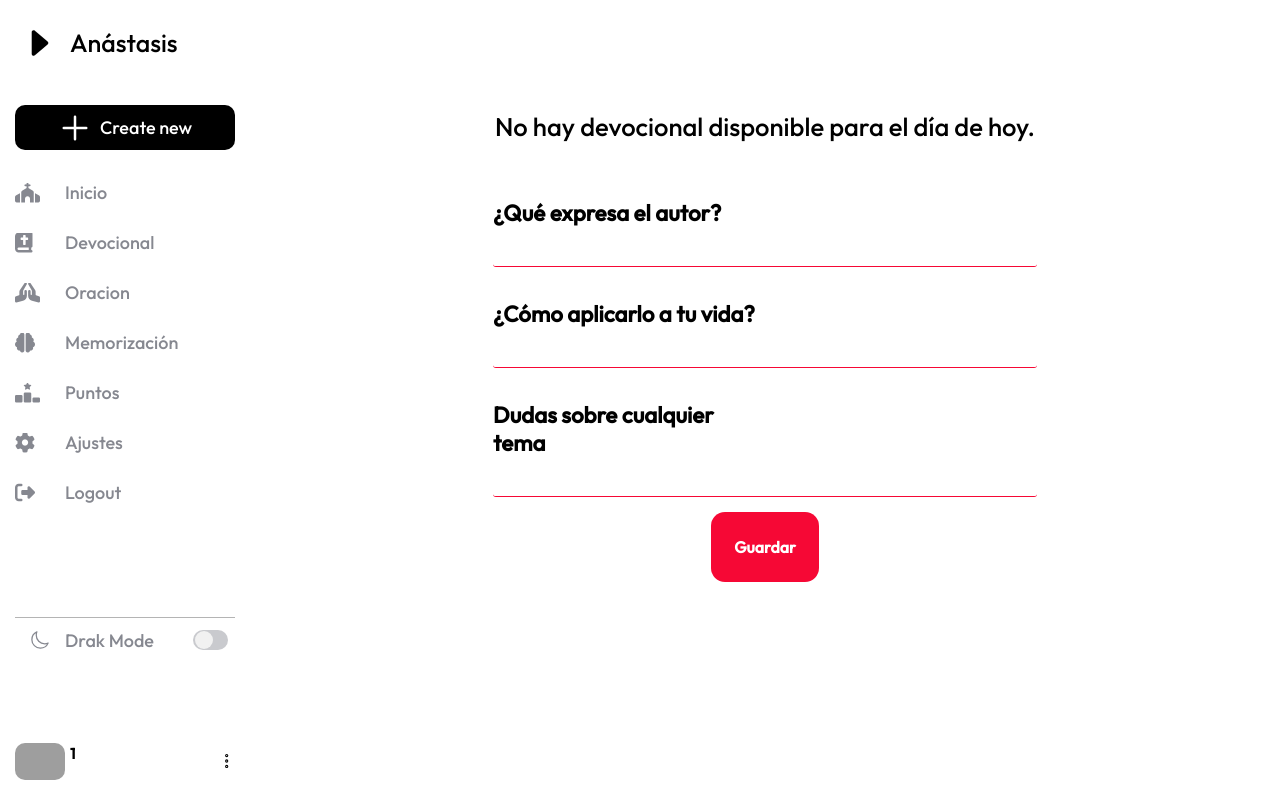
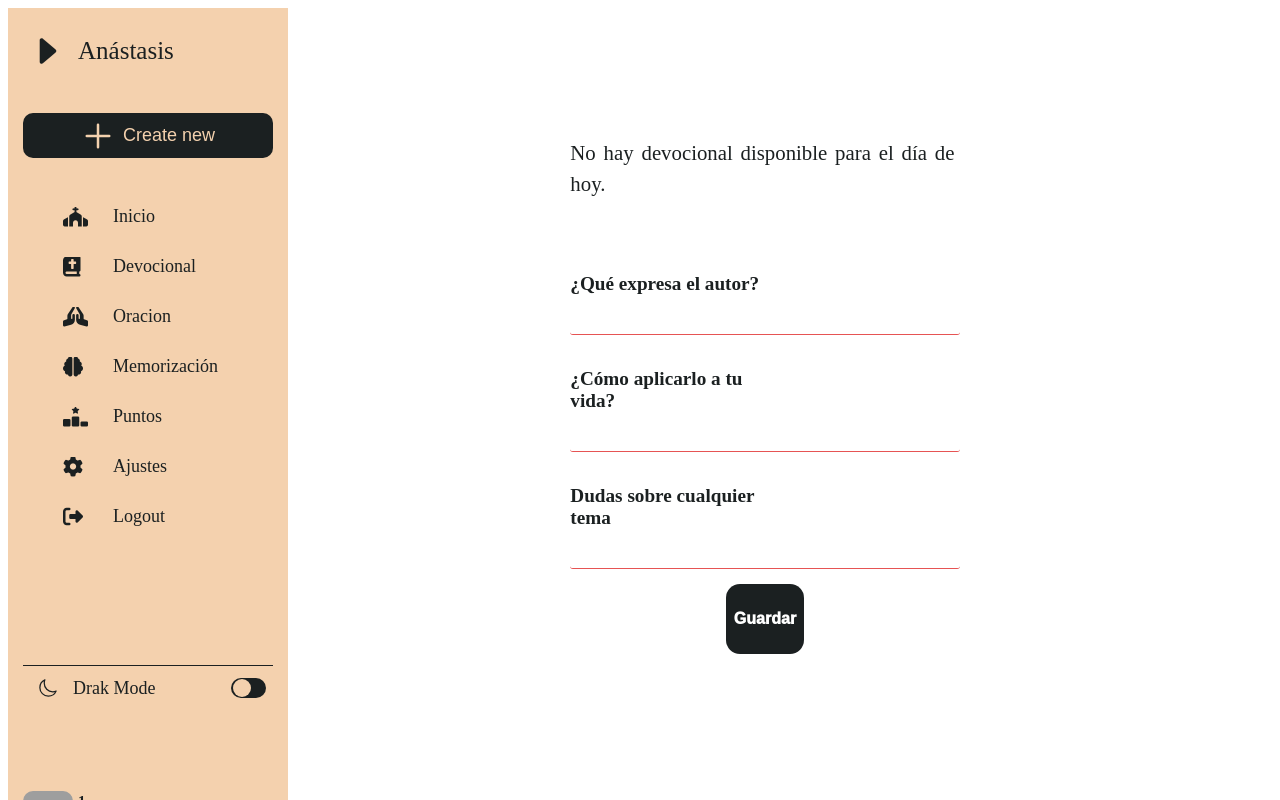
Before and after one commit to wolfiito/asdasdsa, a Flask app: page /hora_silenciosa in a window 1280 px wide. Run offline with Flask 3, Linux system fonts and the light colour scheme; the visitor is signed in with stand-in values (Sample User, id 1); grey boxes are pictures that could not be loaded.

Commit message:
Cambios chidos

```diff
--- a/main.py
+++ b/main.py
@@ -2,11 +2,12 @@ from flask import Flask, render_template, request, redirect, url_for,flash, json
 from flask_login import LoginManager, UserMixin, login_user, login_required, logout_user, current_user
 import json, os
 from datetime import timedelta
+
 app = Flask(__name__)
 
 app.secret_key = 'S0l03nt1D10s'  # Cambia esto por una clave secreta segura.
 
-app.config['PERMANENT_SESSION_LIFETIME'] = timedelta(minutes=1)
+app.config['PERMANENT_SESSION_LIFETIME'] = timedelta(days=1)
 ######################## Manejo de inicio de Sesión ########################
 # Configuración de Flask-Login
 login_manager = LoginManager(app)
@@ -55,24 +56,52 @@ def logout():
 def inicio():
     rol = current_user.role
     usuario = current_user.id
-    print(usuario)
     return render_template('calendario.html', rol = rol, usuario=usuario)
 ############################################################################################
 
 
 ############################ Bloque para la oración ############################
 
-# Retornamos la pagina de oracion
-@app.route('/oracion', methods=['GET', 'POST'])
-@login_required
-def oracion():
-    usuario = current_user.id
-    return render_template('oracion.html', usuario=usuario)
+def cargar_tareas():
+    with open('tareas.json', 'r') as json_file:
+        tareas = json.load(json_file)
+    return tareas
 
-# En el contenido actualizamos la pagina de oraciones personales
-@app.route('/oracionesPersonales')
-def oraciones_personales():
-    return render_template('oracionesPersonales.html')
+@app.route('/oracion')
+def mostrarTareasActivas():
+    tareas = cargar_tareas()
+    return render_template('mostrarTareaActiva.html', tareas=tareas)
+
+@app.route('/marcar_completa', methods=['POST'])
+def marcar_completa():
+    data = request.get_json()
+    index = data.get('index', None)
+    testimonio = data.get('testimonio', '')  # Obtener el testimonio ingresado por el usuario
+
+    if index is not None:
+        index = int(index) - 1
+
+        with open('tareas.json', 'r') as json_file:
+            tareas = json.load(json_file)
+
+            if 0 <= index < len(tareas):
+                tarea = tareas[index]
+
+                if tarea['isActive'] == 'True':
+                    tarea['isActive'] = 'False'
+                    tarea['fechaFinal'] = format_date(datetime.now(), format='d-MMMM-y', locale='es_ES')
+
+                    # Agregar el testimonio si se proporciona
+                    if testimonio:
+                        tarea['testimonio'] = testimonio
+
+        with open('tareas.json', 'w') as json_file:
+            json.dump(tareas, json_file, indent=2)
+
+        # Devolver las tareas actualizadas en la respuesta
+        return jsonify(success=True, tareas_actualizadas=tareas)
+    else:
+        return jsonify(success=False, error='Índice no proporcionado')
 
 ############################################################################################
 
@@ -95,7 +124,7 @@ def hora_silenciosa():
     nombre_dia = dias_semana[fecha_actual.strftime('%A').capitalize()]
     if request.method =='POST':
         if usuario_ha_enviado_formulario_hoy(usuario):
-            return render_template('formulario_ya_enviado.html')  # Mostrar un mensaje de error
+            return render_template('formularioEnviado.html')  # Mostrar un mensaje de error
         else:
             exp_autor = request.form['exp_autor']
             apl_vida = request.form['apl_vida']
@@ -144,7 +173,7 @@ def hora_silenciosa():
             else:
                 datos_envio = {}
 
-            fecha_actual = datetime.now().strftime('%Y-%m-%d')
+            fecha_actual = format_date(datetime.now(), format='y-MM-dd', locale='es_ES')  #datetime.now().strftime('%Y-%m-%d')
             usuario_datos = datos_envio.get(usuario, [])
             usuario_datos.append(fecha_actual)
             datos_envio[usuario] = usuario_datos
@@ -153,13 +182,13 @@ def hora_silenciosa():
                 json.dump(datos_envio, f, ensure_ascii=False, indent=4)
 
             contabilizar_puntos(usuario)
-            return render_template('thanks.html')  # Muestra mensaje de agradecimiento
+            return render_template('gracias.html')  # Muestra mensaje de agradecimiento
     # Si el método de la solicitud es GET, muestra el formulario
     return render_template('horaSilenciosa.html',rol = rol, usuario=usuario, entrada_dia_actual=devocional, fecha_actual=fecha_actual, dia=dia, nombre_dia1=nombre_dia1)
 
 
 # Ruta al archivo JSON que registra las fechas de envío de formularios
-FORMULARIOS_ENVIADOS_JSON = 'formularios_enviados.json'
+FORMULARIOS_ENVIADOS_JSON = 'formulariosEnviados.json'
 
 # Función para verificar si un usuario ya envió el formulario hoy
 def usuario_ha_enviado_formulario_hoy(usuario):
@@ -167,7 +196,7 @@ def usuario_ha_enviado_formulario_hoy(usuario):
         with open(FORMULARIOS_ENVIADOS_JSON, 'r') as f:
             datos_envio = json.load(f)
         usuario_datos = datos_envio.get(usuario, [])
-        fecha_actual = datetime.now().strftime('%Y-%m-%d')
+        fecha_actual = format_date(datetime.now(), format='y-MM-dd', locale='es_ES')  #datetime.now().strftime('%Y-%m-%d')
         return fecha_actual in usuario_datos
     return False
 
@@ -307,7 +336,7 @@ def manejar_puntos():
 
 @app.route('/tabla_puntos_sumar')
 def tabla_puntos_sumar():
-    return render_template("puntos_sumar.html")
+    return render_template("puntosSumar.html")
 
 # # Ruta para cargar y mostrar la tabla de usuarios
 # @app.route('/mostrar_usuarios')
@@ -321,7 +350,7 @@ def mostrar_usuarios_admin():
     usuarios = abrir_usuarios()
     rol = current_user.role
     usuarios_ordenados = dict(sorted(usuarios.items(), key=lambda item: item[1][2], reverse=True))
-    return render_template("puntos_sumar.html", usuarios=usuarios_ordenados, mostrar_usuarios=True, rol = rol)
+    return render_template("puntosSumar.html", usuarios=usuarios_ordenados, mostrar_usuarios=True, rol = rol)
 
 # # Ruta para cargar y mostrar la tabla de equipos
 # @app.route('/mostrar_equipos')
@@ -333,7 +362,7 @@ def mostrar_usuarios_admin():
 def mostrar_equipos_admin():
     rol = current_user.role
     equipos = abrir_equipos()
-    return render_template("puntos_sumar.html", mostrar_equipos=True, equipos=equipos, rol = rol)
+    return render_template("puntosSumar.html", mostrar_equipos=True, equipos=equipos, rol = rol)
 
 
 preguntas = []
@@ -394,7 +423,7 @@ def preguntas_anonimas():
         color_oscuro = generar_color_oscuro()
         txt += f'{cabecera_html.format(color_oscuro)} {contenido_html.format(pregunta=pregunta, votos=votos)}'
 
-    return render_template('preguntas_anonimas.html', preguntas=txt)
+    return render_template('preguntasAnonimas.html', preguntas=txt)
 
 
 """@app.route('/procesar_voto', methods=['GET'])
@@ -417,22 +446,13 @@ def procesar_voto():
     return redirect('/preguntas_anonimas')"""
 
 @app.route('/calendar')
-def index():
+def calendar():
     return render_template('calendar.html')
 
 @app.route('/events.json')
 def events_json():
     return send_from_directory('static', 'events.json')
 
-@app.route('/save_events', methods=['POST'])
-def save_events():
-    try:
-        data = request.json
-        with open('static/events.json', 'w') as json_file:
-            json.dump(data, json_file, indent=2)
-        return jsonify({'message': 'Events saved successfully'}), 200
-    except Exception as e:
-        return jsonify({'error': str(e)}), 500
 @app.route('/procesar_pregunta', methods=['POST'])
 def procesar_pregunta():
     global preguntas
@@ -451,19 +471,6 @@ def procesar_pregunta():
 
     return redirect('/preguntas_anonimas')
 ############################################################################################
-if __name__ == '__main__':
-    app.run(debug=True)
-
-
-
-
-@app.route('/')
-def index():
-    return render_template('horaSilenciosa.html')
-
-@app.route('/events.json')
-def events_json():
-    return send_from_directory('static', 'events.json')
 
 @app.route('/save_events', methods=['POST'])
 def save_events():
@@ -475,5 +482,14 @@ def save_events():
     except Exception as e:
         return jsonify({'error': str(e)}), 500
 
+
+#====================================================================================================#
+
+
+
+
+#====================================================================================================#
+
+
 if __name__ == '__main__':
     app.run(debug=True)
--- a/static/css/styleHoraSilenciosa.css
+++ b/static/css/styleHoraSilenciosa.css
@@ -1,3 +1,24 @@
+:root{
+
+    --color-text-boton: #F4D1AE;
+    --color-titulo: #1B2021;
+    --color-cita:#E8A565;
+    --color-fecha:  #1B2021;
+    --color-texto:#1B2021;
+    --color-titulos: #E65353;
+    --color-borde-vive:#E65353 ;
+
+ }
+
+ .dark-mode{
+     --color-text-boton: #F4D1AE;
+    --color-titulo: #F4D1AE;
+    --color-cita:#E8A565;
+    --color-fecha:  #F4D1AE;
+    --color-texto:#F4D1AE;
+    --color-titulos: #E8A565;
+    --color-borde-vive:#E65353 ;
+ }
 
 
  .container{
@@ -75,23 +95,25 @@
      content: "";
      position: absolute;
      min-width: 50%;
-    border-bottom: 0.0000001em solid #F60835; /* Grosor de la línea y color */
+     border-bottom: 0.0000001em solid var(--color-titulos); /* Grosor de la línea y color */
      bottom: 0; /* Coloca la línea en la parte inferior del texto */
      left: 0;
  }
-
+ .devocional-container{
+     width: 85%;
+ }
  .hs_text{
-    font-size: 1.6rem;
+     font-size: 1.3rem;
      font-weight: 200;
      line-height: 1.5;
-    color: #000000;
+     color: var(--color-texto);
      text-align: justify;
      padding: 20px 0px 20px 0px;
      white-space: break-spaces;
  }
 
  form{
-    width: 98%;
+     width: 85%;
      margin:auto;
      display: grid;
      grid-template-columns: 1fr 1fr;
@@ -100,8 +122,8 @@ form{
  }
 
  #contenedor label {
-    color: #000000;
-    font-size: 1.4rem;
+     color: var(--color-texto);
+     font-size: 1.2rem;
      font-weight: 700;
      margin-top: 33px;
      justify-self: left;
@@ -139,7 +161,7 @@ form{
      width: 100%;
      box-sizing: border-box;
      border: none;
-    border-bottom: 1px solid #F60835;
+     border-bottom: 1px solid var(--color-borde-vive);
      height: 5vh;
      border-radius: 3px;
      resize: none;
@@ -161,9 +182,9 @@ form{
      margin-top: 15px;
      margin-bottom: 15px;
      resize: none;
-    background-color: #F60835;
+     background-color: var(--color-texto);
      border: none;
-    color: #ffffff;
+     color: #fff;
      cursor: pointer;
      font-size: 1em;
      font-weight: 920;
--- a/static/css/styleMenu.css
+++ b/static/css/styleMenu.css
@@ -1,64 +1,58 @@
 @import url('https://fonts.googleapis.com/css2?family=Outfit:wght@500&display=swap');
 :root{
-    --color-barra-lateral:rgb(255,255,255);
+     --color-cambiar-nombre-1: #F4D1AE;
+  --color-cambiar-nombre-2: #E8A565;
+  --color-cambiar-nombre-3: #E65353;
+  --color-cambiar-nombre-4: #66101F;
+  --color-cambiar-nombre-5: #1B2021;
 
-    --color-texto:rgb(0,0,0);
-    --color-texto-menu:rgb(134,136,144);
+    --color-barra-lateral:#F4D1AE;
 
-    --color-menu-hover:rgb(238,238,238);
-    --color-menu-hover-texto:rgb(0,0,0);
+    --color-texto: #1B2021;
+    --color-texto-menu:#1B2021;
 
-    --color-boton:rgb(0,0,0);
-    --color-boton-texto:rgb(255,255,255);
+    --color-menu-hover:#1B2021;
+    --color-menu-hover-texto:#F4D1AE;
 
-    --color-linea:rgb(180,180,180);
+    --color-boton:#1B2021;
+    --color-boton-texto:#F4D1AE;
 
-    --color-switch-base :rgb(201,202,206);
-    --color-switch-circulo:rgb(241,241,241);
+    --color-linea:#1B2021;
+
+    --color-switch-base :#1B2021;
+    --color-switch-circulo: #F4D1AE;
 
     --color-scroll:rgb(192,192,192);
     --color-scroll-hover:rgb(134,134,134);
 }
 
 .dark-mode{
-    --color-barra-lateral:rgb(44,45,49);
+    --color-barra-lateral:#1B2021;
 
-    --color-texto:rgb(255,255,255);
-    --color-texto-menu:rgb(110,110,117);
+    --color-texto:#E8A565;
+    --color-texto-menu: #E8A565;
 
-    --color-menu-hover:rgb(0,0,0);
-    --color-menu-hover-texto:rgb(238,238,238);
+    --color-menu-hover:#E65353;
+    --color-menu-hover-texto:#F4D1AE;
 
-    --color-boton:rgb(255,255,255);
-    --color-boton-texto:rgb(0,0,0);
+    --color-boton:#E65353;
+    --color-boton-texto:#F4D1AE;
 
-    --color-linea:rgb(90,90,90);
+    --color-linea:#66101F;
 
-    --color-switch-base :rgb(39,205,64);
-    --color-switch-circulo:rgb(255,255,255);
+    --color-switch-base :#F4D1AE;
+    --color-switch-circulo:#1B2021;
 
-    --color-scroll:rgb(68,69,74);
-    --color-scroll-hover:rgb(85,85,85);
-}
-
-
-*{
-    margin: 0;
-    padding: 0;
-    box-sizing: border-box;
-    font-family: 'Outfit', sans-serif;
-}
-body{
-    height: 100vh;
-    width: 100%;
+    --color-scroll:#F4D1AE;
+    --color-scroll-hover:#66101F;
 }
 
 /*-----------------Menu*/
 .menu{
     position: fixed;
-    width: 50px;
-    height: 50px;
-    font-size: 30px;
+    width: 35px;
+    height: 35px;
+    font-size: 25px;
     display: none;
     justify-content: center;
     align-items: center;
--- a/templates/base.html
+++ b/templates/base.html
@@ -2,6 +2,7 @@
     {% block head %}
     <meta charset="UTF-8">
     <meta name="viewport" content="width=device-width, initial-scale=1.0">
+    <link rel="stylesheet" href="../static/css/style.css">
     <link rel="stylesheet" href="../static/css/styleMenu.css">
     <link rel="stylesheet" href="https://cdnjs.cloudflare.com/ajax/libs/font-awesome/6.4.2/css/all.min.css" />
     <!-- <link rel="stylesheet" type="text/css" href="{{ url_for('static', filename='css/estilos.css') }}"> -->
@@ -13,7 +14,6 @@
     ICBA-Jovenes |
     {% endblock title %}
     </title>
-
 
     {% include 'menu.html' %}
 
--- a/templates/horaSilenciosa.html
+++ b/templates/horaSilenciosa.html
@@ -1,8 +1,8 @@
 {% extends 'usuario.html' %}
 
 {% block head %}
-{{ super() }}
-<link rel="stylesheet" type="text/css" href="../static/css/styleHoraSilenciosa.css">
+    {{ super() }}
+    <link rel="stylesheet" type="text/css" href="../static/css/styleHoraSilenciosa.css">
 {% endblock head %}
 
 {% block title %}
@@ -17,7 +17,7 @@ Devocional
                 <h2 class="form-title">Dios te bendiga, <strong>{{ usuario }}</strong>!</h2>
                 <p class="cita_biblica"><a class="link-cita" href="{{entrada_dia_actual['link']}}" target="_blank">{{
                         entrada_dia_actual['cita_biblica'] }} <i class="fa-solid fa-fingerprint"
-                            style="color: #F60835;"></i></a></p>
+                            style="color: #E8A565;"></i></a></p>
                 <p class="dia_dev">{{ entrada_dia_actual['fecha'] }}</p>
             {% endif %}
         </section>
--- a/templates/login.html
+++ b/templates/login.html
@@ -6,7 +6,7 @@
     <meta name="viewport" content="width=device-width, initial-scale=1">
     <link rel="stylesheet" href="../static/css/styleLogin.css">
     <!-- "{{ url_for('static', filename='css/login.css') }}"> -->
-    <link rel="icon" href="static\images\logosheraga.png" type="image/x-icon">
+    <link rel="icon" href="../static/images/ClubBiblicoSHERAGA.png" type="image/x-icon">
 </head>
 
 <body class="cuerpo">
--- a/templates/menu.html
+++ b/templates/menu.html
@@ -20,7 +20,7 @@
         <ul>
             <li>
                 <a id="church" href="/inicio">
-                    <ion-icon class="fas fa-solid fa-church"></ion-icon>
+                    <ion-icon class="fas fa-solid fa-church";></ion-icon>
                     <span>Inicio</span>
                 </a>
             </li>
@@ -31,7 +31,7 @@
                 </a>
             </li>
             <li>
-                <a onclick="mostrarContenido('oracion')">
+                <a href="/oracion">
                     <ion-icon class="fas fa-solid fa-hands-praying"></ion-icon>
                     <span>Oracion</span>
                 </a>
@@ -55,7 +55,7 @@
                 </a>
             </li>
             <li>
-                <a href="#">
+                <a href="/logout">
                     <ion-icon class="fas fa-solid fa-right-from-bracket"></ion-icon>
                     <span>Logout</span>
                 </a>
```
Also changed, not shown: other parts of static/css/styleHoraSilenciosa.css (+22 -17 lines), static/css/styleCalendar.css (+5 -11 lines), templates/calendario.html (+13 -2 lines). Lines whose indentation alone changed are shown as unchanged.
